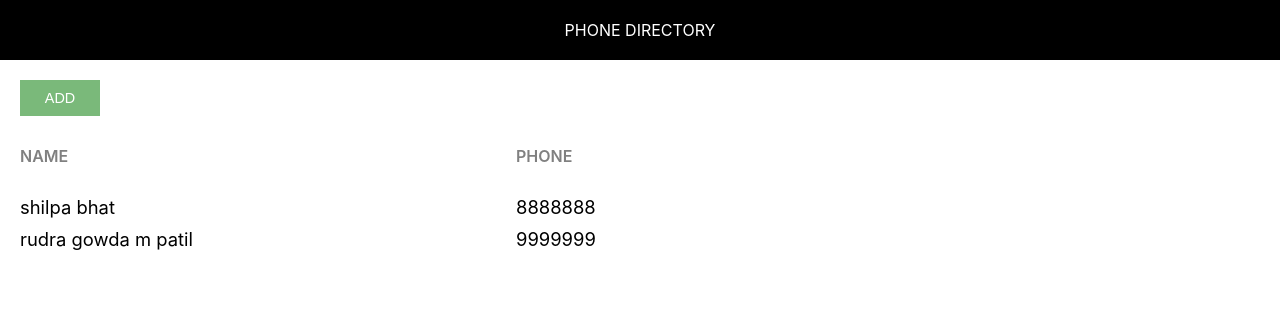
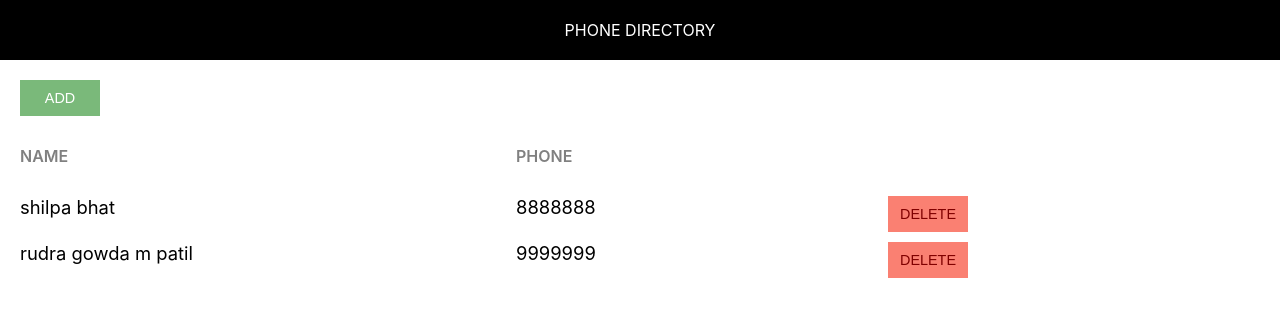
Before and after one commit to dhanusri/phone-directory, a React (Create React App) app: page / in a window 1280 px wide. Shown: the top 316 px of the page. Built offline with nearby package versions, Linux system fonts and the light colour scheme.

Commit message:
Added ‘Delete’ button

```diff
--- a/src/App.css
+++ b/src/App.css
@@ -12,7 +12,19 @@
     cursor: pointer;
     outline: none;
 }
-
+.deletebutton {
+    padding: 10px;
+    border: none;
+    margin-right: 10px;
+    text-transform: uppercase;
+    width: 80px;
+    font-size: 0.9rem;
+    cursor: pointer;
+    outline: none;
+    color:maroon;
+    background-color:salmon;
+    font-style: bold;
+}
 .add-btn {
     background: #7ab97a;
     color: #fff;
--- a/src/App.js
+++ b/src/App.js
@@ -33,6 +33,7 @@ class App extends Component {
               return <div key={sub.id} className="grid-container">
                 <span className="grid-item">{sub.name}</span>
                 <span className="grid-item">{sub.phone}</span>
+                <button className="deletebutton" >Delete</button>
                 </div>
             })
           }
```
